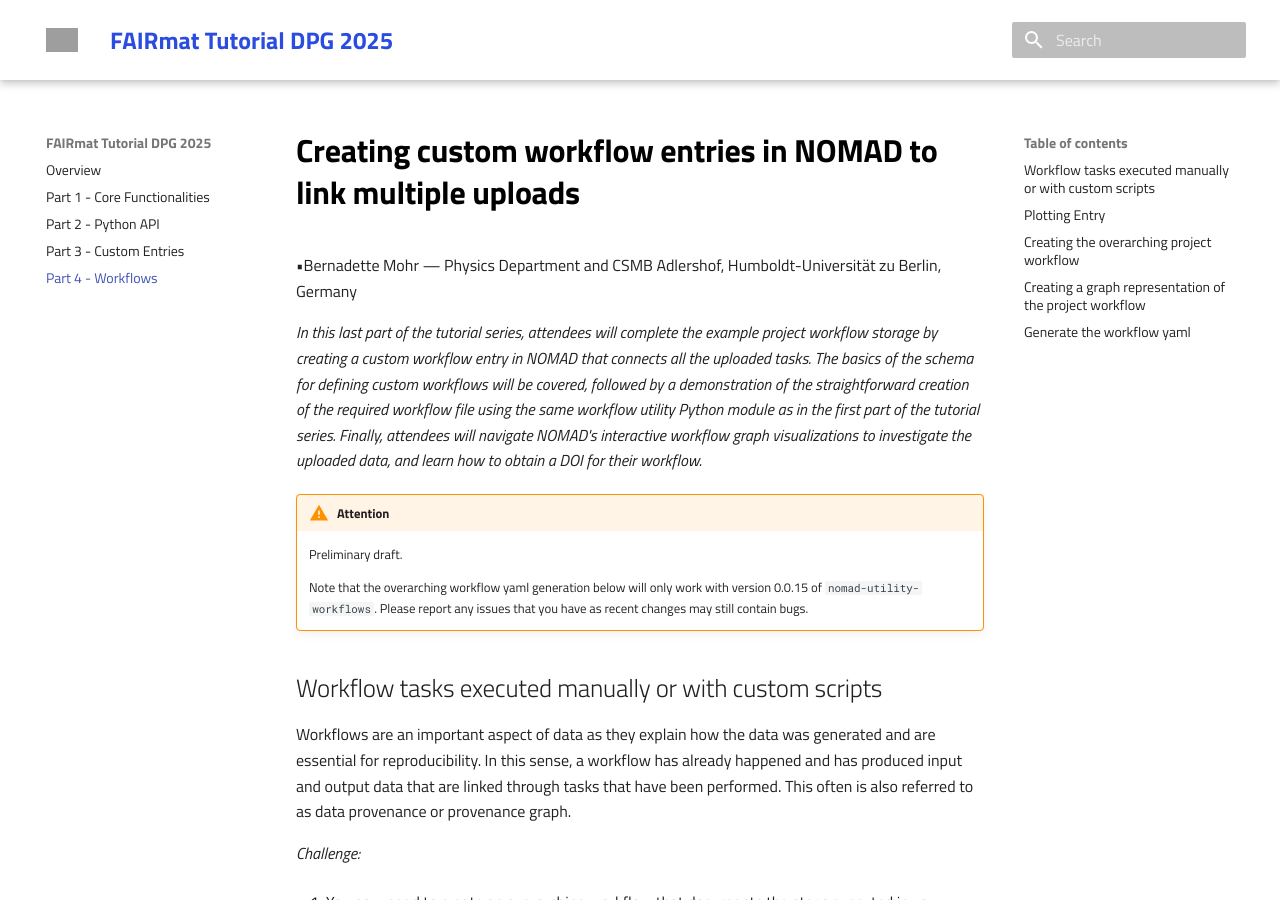
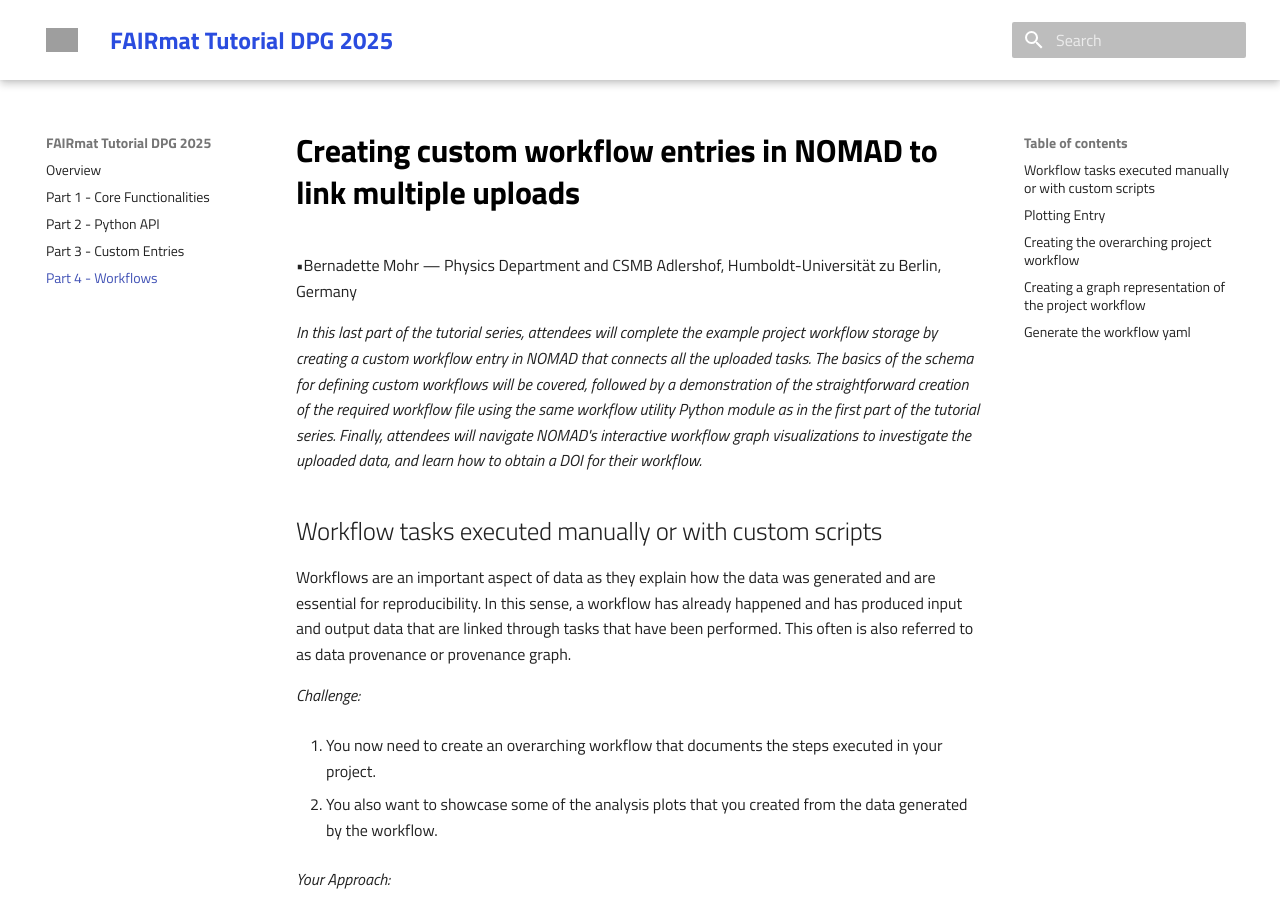
Before and after one commit to FAIRmat-NFDI/nomad-tutorial-workflows, an MkDocs documentation site: the page built from docs/workflows.md, in a window 1280 px wide and 900 px high. Built offline with MkDocs 1.6.1 and Material for MkDocs 9.7.7, drawn with Linux system fonts in a browser that asks for light colours; nearby versions of some CDN libraries; library files that are not in the unit come from our copies; grey boxes are pictures that could not be loaded.

Commit message:
removed warnings

```diff
--- a/docs/workflows.md
+++ b/docs/workflows.md
@@ -4,11 +4,6 @@
 
 _In this last part of the tutorial series, attendees will complete the example project workflow storage by creating a custom workflow entry in NOMAD that connects all the uploaded tasks. The basics of the schema for defining custom workflows will be covered, followed by a demonstration of the straightforward creation of the required workflow file using the same workflow utility Python module as in the first part of the tutorial series. Finally, attendees will navigate NOMAD's interactive workflow graph visualizations to investigate the uploaded data, and learn how to obtain a DOI for their workflow._
 
-!!! Warning "Attention"
-
-    Preliminary draft.
-
-    Note that the overarching workflow yaml generation below will only work with version 0.0.15 of `nomad-utility-workflows`. Please report any issues that you have as recent changes may still contain bugs.
 
 ## Workflow tasks executed manually or with custom scripts
 
```
Also changed, not shown: docs/api.md (+0 -3 lines), docs/core.md (+0 -3 lines), docs/custom.md (+0 -3 lines).
